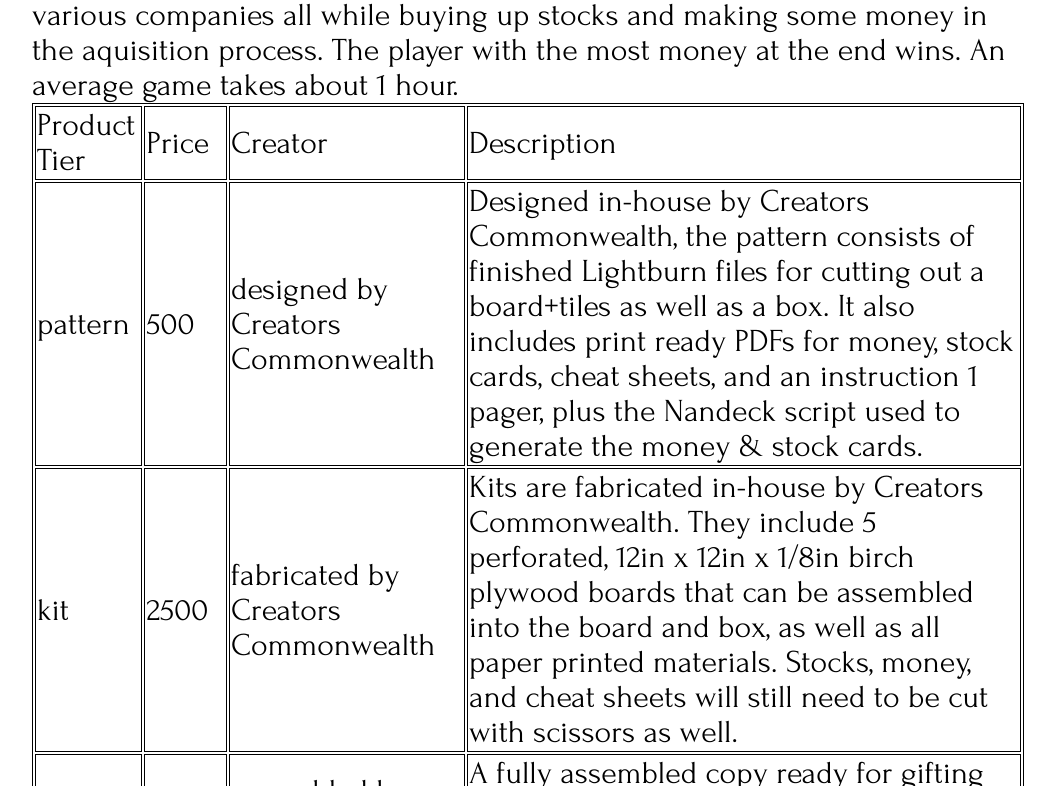
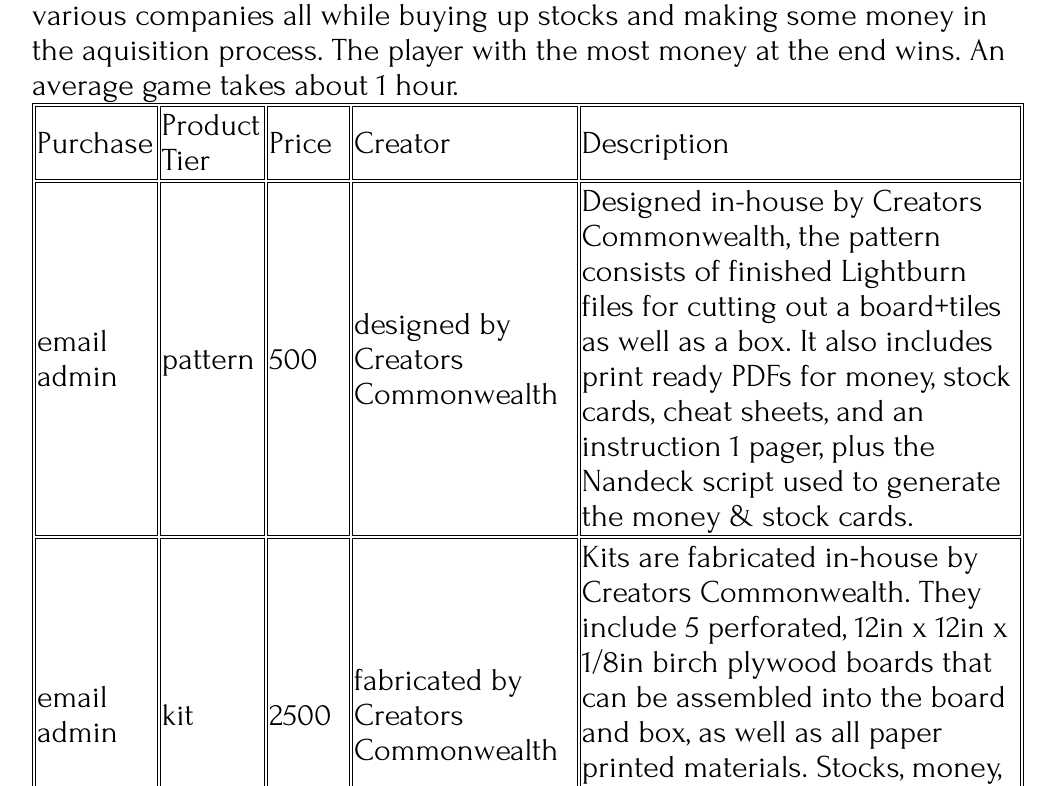
Before and after one commit to greatbacon/creatorscommonwealth, a SvelteKit app: page /games/aquisition in a window 1280 px wide. Shown: the part 574-1360 px from the top of the page, without its empty margins (112-1167 px from the left). Built offline with nearby package versions, Linux system fonts and the light colour scheme.

Commit message:
stub out place to purchase

```diff
--- a/src/routes/games/[game]/+page.svelte
+++ b/src/routes/games/[game]/+page.svelte
@@ -17,6 +17,7 @@
     <div class="prices">
         <table class="table">
             <tr>
+                <td>Purchase</td>
                 <td>Product Tier</td>
                 <td>Price</td>
                 <td>Creator</td>
@@ -24,6 +25,7 @@
             </tr>
             {#each data.priceSheet as entry }
             <tr>
+                <td>{entry.purchaseLink}</td>
                 <td>{entry.productName}</td>
                 <td>{entry.priceInCents}</td>
                 <td>{entry.creatorVerb} by {entry.creatorName}</td>
@@ -46,7 +48,7 @@
 
 
 
-    table, th, td {
+    table, td {
         border: 1px solid;
     }
 
--- a/src/routes/games/[game]/gameData.ts
+++ b/src/routes/games/[game]/gameData.ts
@@ -12,6 +12,7 @@
 }
 
 export type PriceSheet = {
+    purchaseLink: string;
     priceInCents: number;
     productName: string;
     productDescription: string;
@@ -31,6 +32,7 @@
     }],
     description: "Aquisition is a game about building an empire out of small companies. Each player takes turn placing tiles in an effort to found, expand, and merge various companies all while buying up stocks and making some money in the aquisition process. The player with the most money at the end wins. An average game takes about 1 hour.",
     priceSheet: [{
+        purchaseLink: 'email admin',
         priceInCents: 500,
         productName: 'pattern',
         productDescription: 'Designed in-house by Creators Commonwealth, the pattern consists of finished Lightburn files for cutting out a board+tiles as well as a box. It also includes print ready PDFs for money, stock cards, cheat sheets, and an instruction 1 pager, plus the Nandeck script used to generate the money & stock cards.',
@@ -38,13 +40,15 @@
         creatorTitle: 'designer',
         creatorVerb: 'designed',
     },{
+        purchaseLink: 'email admin',
         priceInCents: 2500,
         productName: 'kit',
-        productDescription: 'Kits are fabricated in-house by Creators Commonwealth. They include 5 perforated, 12in x 12in x 1/8in birch plywood boards that can be assembled into the board and box, as well as all paper printed materials. Stocks, money, and cheat sheets will still need to be cut with scissors as well.',
+        productDescription: 'Kits are fabricated in-house by Creators Commonwealth. They include 5 perforated, 12in x 12in x 1/8in birch plywood boards that can be assembled into the board and box, as well as all paper printed materials. Stocks, money, and cheat sheets will still need to be cut with scissors as well. Glue for assembly not included.',
         creatorName: 'Creators Commonwealth',
         creatorTitle: 'fabricator',
         creatorVerb: 'fabricated'
     }, {
+        purchaseLink: 'email admin',
         priceInCents: 10000,
         productName: 'full game',
         productDescription: 'A fully assembled copy ready for gifting or gaming. Finished wood, assembled board & box, pre-cut cards, plus a bag for tiles & 6 tile holders',
```
